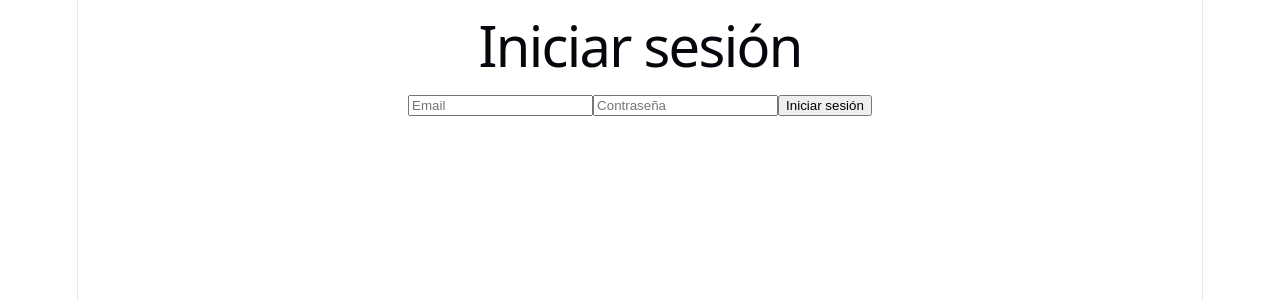
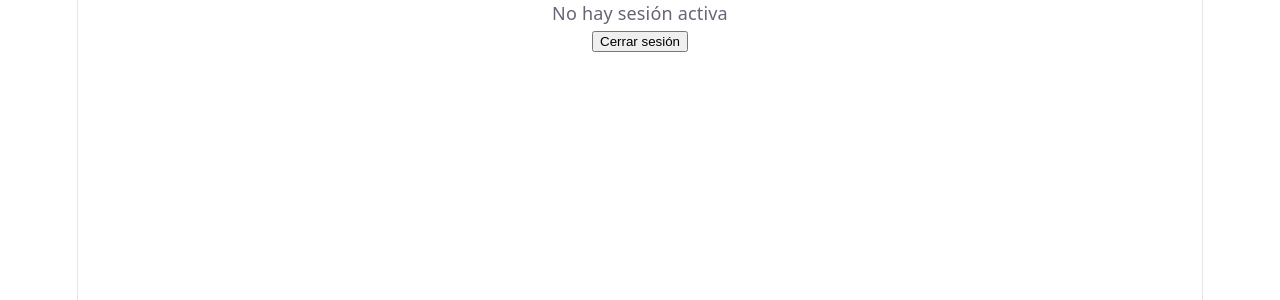
Before and after one commit to GonzaloB1/ProyectoM4_GonzaloBastias, a React (Vite) app: page / in a window 1280 px wide. Shown: the top 300 px of the page. Built offline with nearby package versions, Linux system fonts and the light colour scheme; no server answers.

Commit message:
Logout implementado y flujo completo de auth verificado (registro, login, logout)

```diff
--- a/src/App.tsx
+++ b/src/App.tsx
@@ -1,7 +1,17 @@
-import { Login } from "./pages/Login";
+import { LogoutButton } from "./components/LogoutButton";
+import { useAuth } from "./features/auth/useAuth";
 
 function App() {
-  return <Login />;
+  const { user, loading } = useAuth();
+
+  if (loading) return <p>Cargando...</p>;
+
+  return (
+    <div>
+      <p>{user ? `Sesión activa: ${user.email}` : "No hay sesión activa"}</p>
+      <LogoutButton />
+    </div>
+  );
 }
 
 export default App;
--- /dev/null
+++ b/src/components/logoutButton.tsx
@@ -0,0 +1,17 @@
+import { logoutUser } from "../services/authService";
+
+export function LogoutButton() {
+  async function handleLogout() {
+    try {
+      await logoutUser();
+    } catch (err) {
+      console.error("Error al cerrar sesión:", err);
+    }
+  }
+
+  return (
+    <button onClick={handleLogout}>
+      Cerrar sesión
+    </button>
+  );
+}
```
